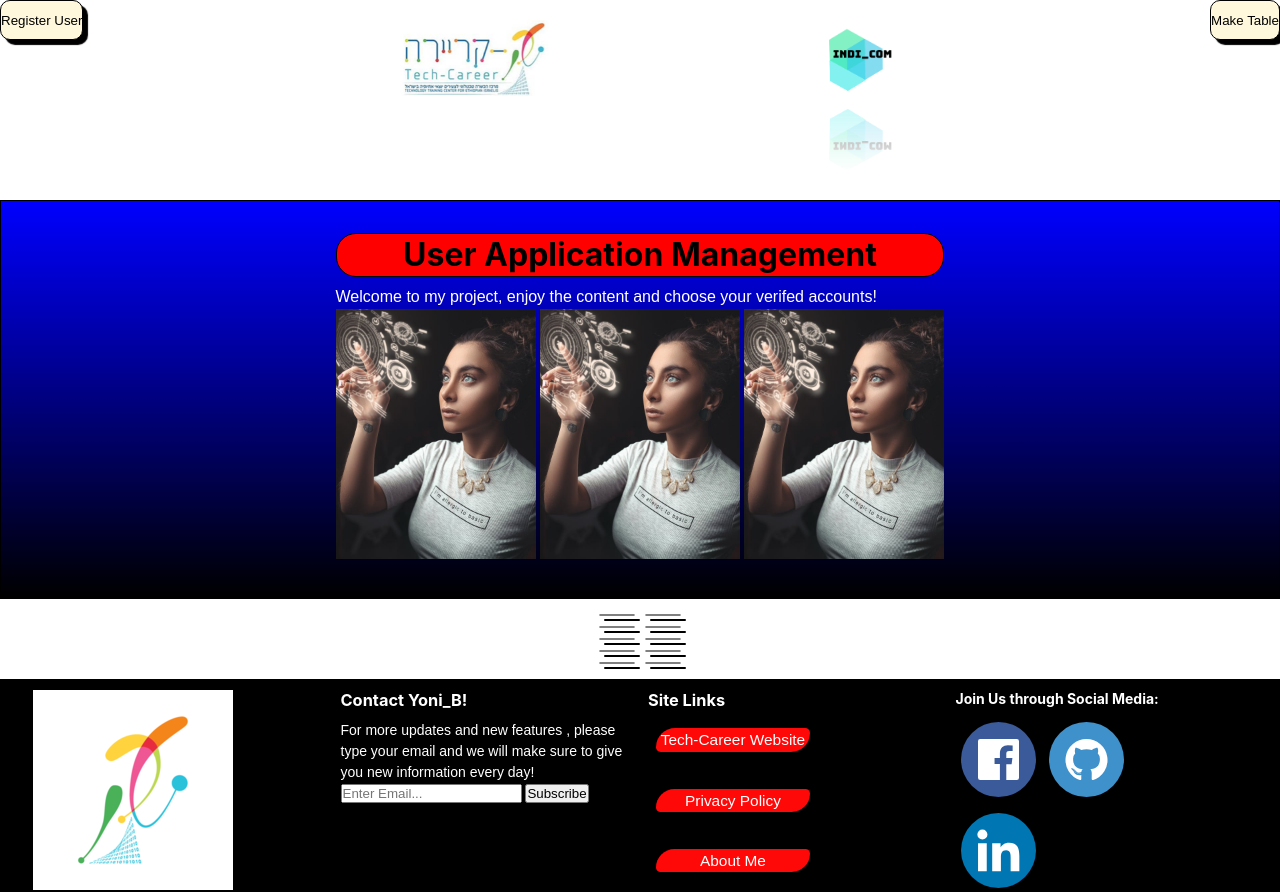
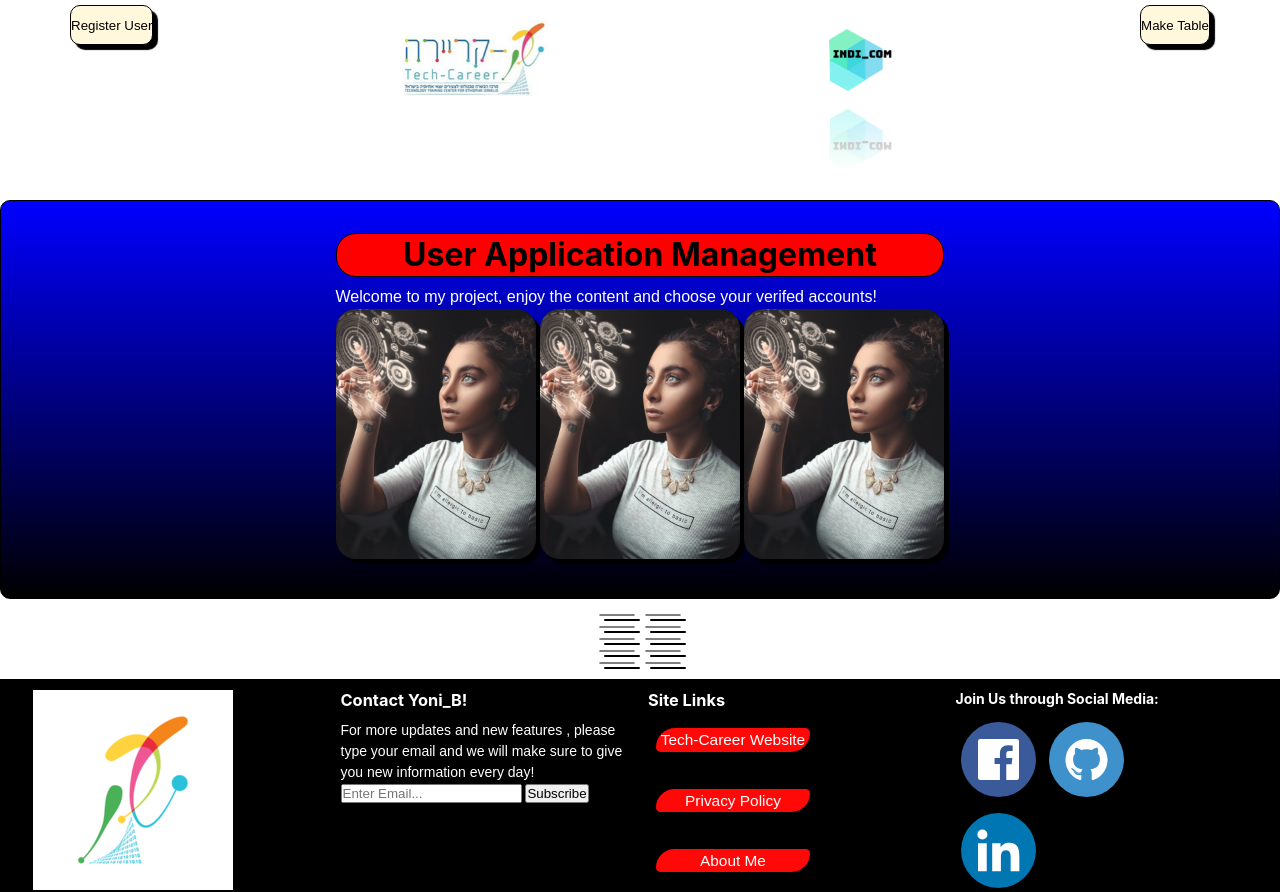
Before and after one commit to YoniB1995/testing, a plain HTML site: page index.html in a window 1280 px wide. Shown: the top 892 px of the page. Drawn offline with Linux system fonts and the light colour scheme; no server answers.

Commit message:
updated content

```diff
--- a/index.html
+++ b/index.html
@@ -73,7 +73,7 @@
         <footer class="main-footer py-2">
             <div class="container footer-container">
                 <div>
-                    <img src="tech_Icon.png" alt="Tech-career logo">
+                    <img src="tech_Icon.png" alt="Tech-career logo" class="tech_logo">
                     <p>Tech-Academy - 2020-2021<br>FullStack Dev Course. </p>
                 </div>
                 <div>
--- a/style.css
+++ b/style.css
@@ -57,6 +57,15 @@ h6 {
 }
 
 /****************************************** navbar part *********************************/
+
+.buttonLeft {
+  margin-top: 5px;
+  margin-left: 70px;
+}
+.buttonRight {
+  margin-top: 5px;
+  margin-right: 70px;
+}
 
 .nav-bar .logoOne {
   height: 10vh;
@@ -145,10 +154,18 @@ h6 {
 
 /****************************************** showcase part *********************************/
 
+.category .showcase_Img,
+.category .showcase_Img_2,
+.category .showcase_Img_3 {
+  border-radius: 20px;
+  box-shadow: 5px 5px black;
+}
+
 .container_header {
   color: black;
   background: linear-gradient(blue, black);
   padding: 2rem;
+  border-radius: 10px;
   border: 1px solid black;
   display: flex;
   justify-content: center;
@@ -472,6 +489,9 @@ h2 {
     padding: 5px;
   }
 
+  .tech_logo {
+    border-radius: 50%;
+  }
   .footer-container ul li {
     list-style: none;
     display: inline;
```
